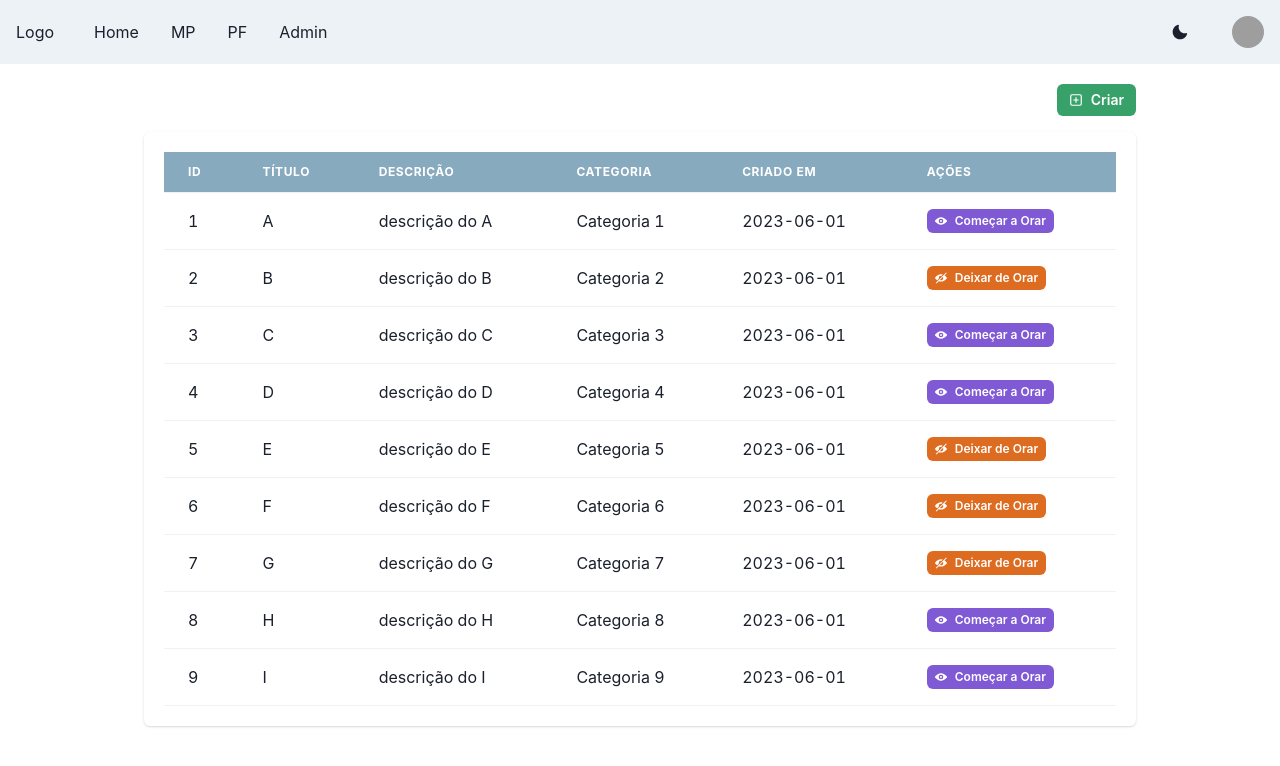
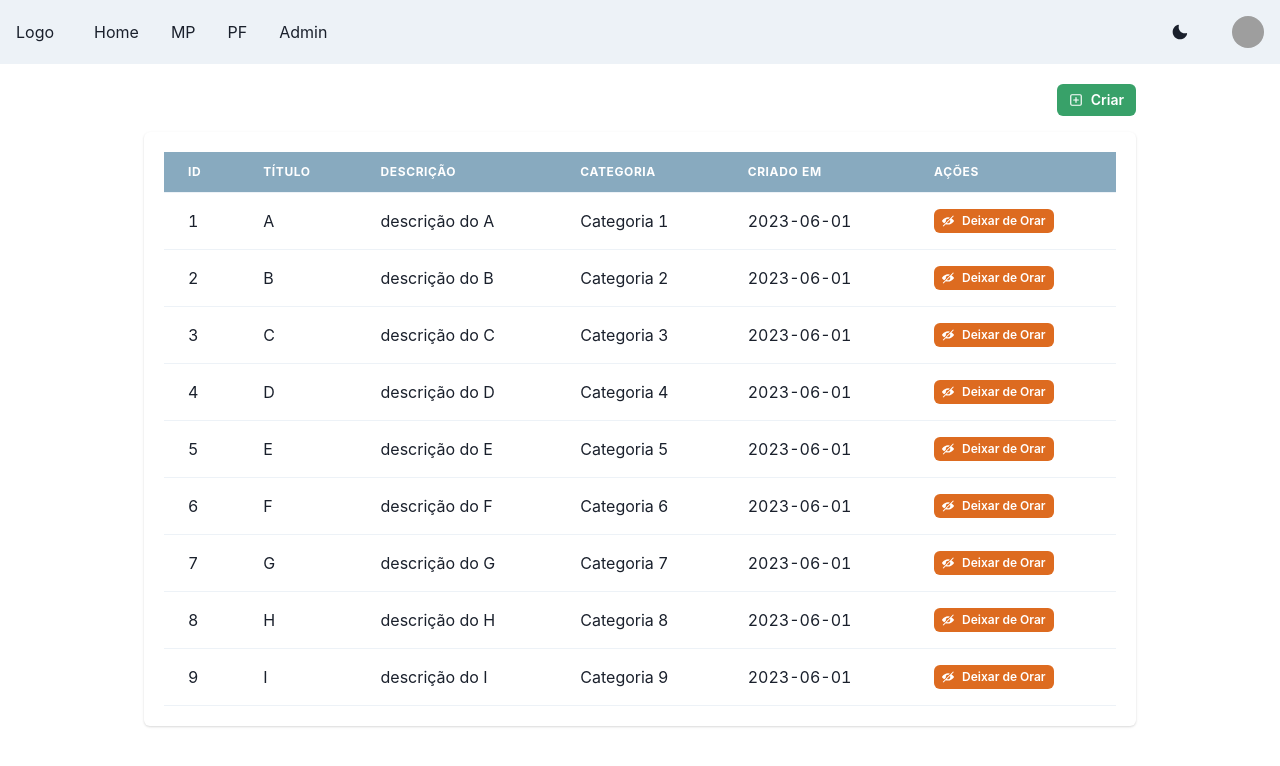
Before and after one commit to fcantarani/Oracao-App, a React (Vite) app: page /home in a window 1280 px wide. Shown: the top 766 px of the page. Built offline with nearby package versions, Linux system fonts and the light colour scheme; grey boxes are pictures that could not be loaded.

Commit message:
Funcionalidade de UseStae

```diff
--- a/src/pages/Home/index.tsx
+++ b/src/pages/Home/index.tsx
@@ -14,8 +14,10 @@ import {
 import { Card, CardBody } from '@chakra-ui/react'
 import CreatePray from '../../components/Modal/Create';
 import { ViewIcon, ViewOffIcon } from '@chakra-ui/icons';
+import { useState } from 'react';
 
 export default function Home() {
+    const[praying, setPraying] = useState(false);
 
     interface Pray {
         id: number,
@@ -68,12 +70,12 @@ export default function Home() {
                                                 <Td>{Pray.created_at}</Td>
                                                 <Td>
                                                     <Stack spacing={2} direction='row' align='center'>
-                                                        {Pray.hasPray === true ?
-                                                            <Button leftIcon={<ViewIcon />} colorScheme='purple' size='xs'>
+                                                        {praying == true ?
+                                                            <Button onClick={() => setPraying(!praying)} leftIcon={<ViewIcon />} colorScheme='purple' size='xs'>
                                                                 Começar a Orar
                                                             </Button>
                                                             :
-                                                            <Button leftIcon={<ViewOffIcon />} colorScheme='orange' size='xs'>
+                                                            <Button onClick={() => setPraying(!praying)} leftIcon={<ViewOffIcon />} colorScheme='orange' size='xs'>
                                                                 Deixar de Orar
                                                             </Button>
                                                         }
@@ -88,6 +90,8 @@ export default function Home() {
                     </TableContainer>
                 </CardBody>
             </Card>
+            {praying}
         </>
+
     );
 }
```
